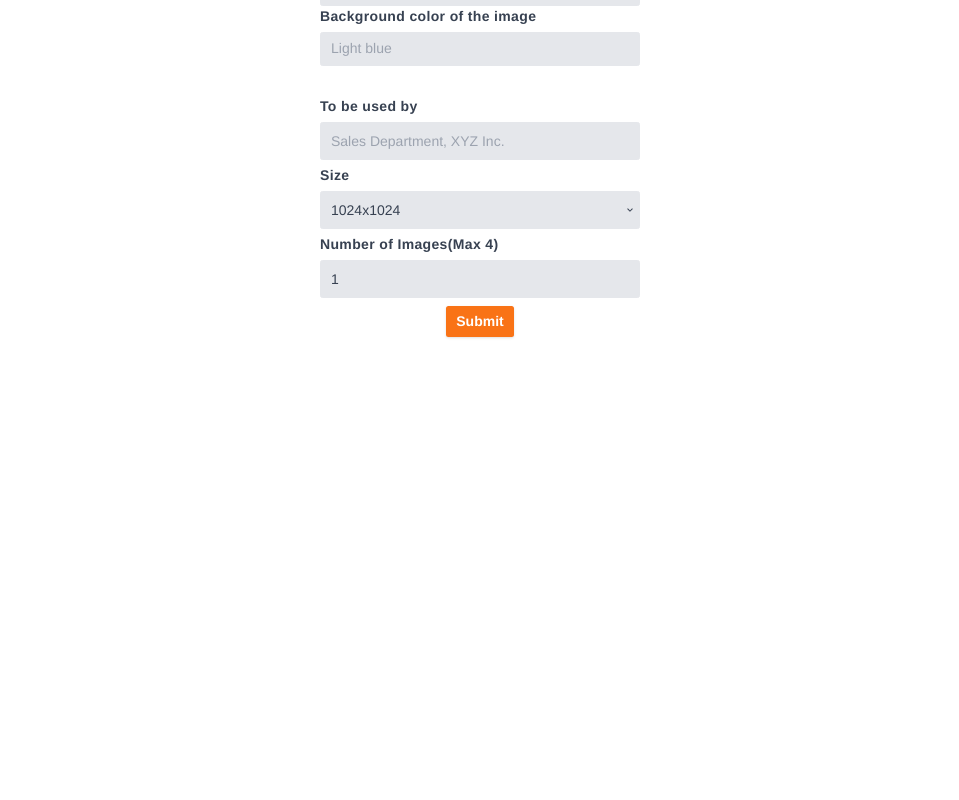
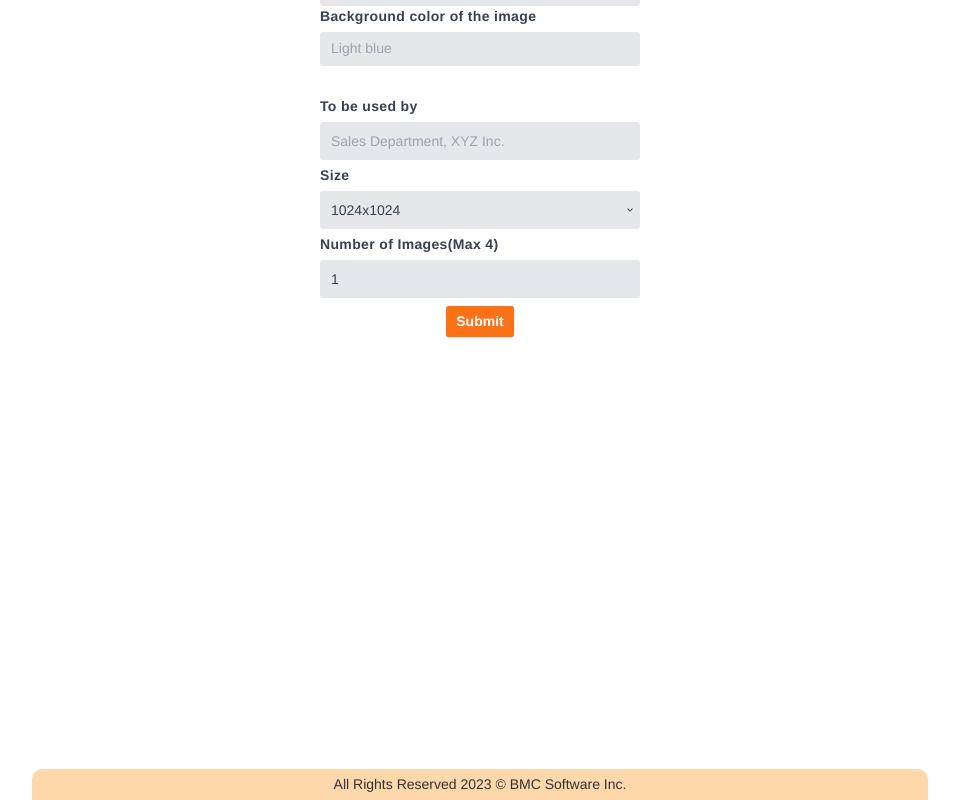
Before and after one commit to vishalnandagopal/angular-frontend-imgGen, an Angular app: page / in a window 1280 px wide. Shown: the part 278-1078 px from the top of the page, without its empty margins (160-1119 px from the left). Before the commit the page ends 1047 px from the top, so only its background shows below. Built offline with nearby package versions, Linux system fonts and the light colour scheme.

Commit message:
Build Footer

```diff
--- a/src/app/app.component.html
+++ b/src/app/app.component.html
@@ -1,10 +1,18 @@
+
+<app-home></app-home>
 
 
-<app-home></app-home>
+
+<router-outlet>
+
+</router-outlet>
+
+
 
 <app-prompt-builder>
 
 </app-prompt-builder>
-<router-outlet>
 
-</router-outlet>
+
+
+<app-footer></app-footer>
--- a/src/app/app.module.ts
+++ b/src/app/app.module.ts
@@ -10,12 +10,14 @@ import { HttpClientModule } from '@angular/common/http';
 import { HomeComponent } from './home/home.component';
 import { PromptBuilderComponent } from './prompt-builder/prompt-builder.component';
 import { FormsModule, ReactiveFormsModule } from '@angular/forms';
+import { FooterComponent } from './footer/footer.component';
 
 @NgModule({
   declarations: [
     AppComponent,
     HomeComponent,
     PromptBuilderComponent,
+    FooterComponent,
 
   ],
   imports: [
--- /dev/null
+++ b/src/app/footer/footer.component.html
@@ -0,0 +1,5 @@
+<footer class = "footer">
+    <div class = "container">
+        <span>All Rights Reserved {{ currentYear }} &copy; BMC Software Inc.</span>
+    </div>
+</footer>
--- /dev/null
+++ b/src/app/footer/footer.component.scss
@@ -0,0 +1,10 @@
+.container {
+    // width: 2000px;
+    margin: 0 auto;
+    text-align: center; /* align text center aligned*/
+    border-radius: 10px 10px 0px 0px;
+    background-color: rgb(254, 215, 170);
+    max-width: 70%;
+    padding: 5px 0px;
+
+}
--- /dev/null
+++ b/src/app/footer/footer.component.ts
@@ -0,0 +1,15 @@
+
+import { Component, OnInit } from '@angular/core';
+
+@Component({
+  selector: 'app-footer',
+  templateUrl: './footer.component.html',
+  styleUrls: ['./footer.component.scss']
+})
+export class FooterComponent implements OnInit {
+  currentYear!: number;
+
+  ngOnInit() {
+    this.currentYear = new Date().getFullYear();
+  }
+}
```
Also changed, not shown: 1 other file (tests, documents, lock files or other folders).
